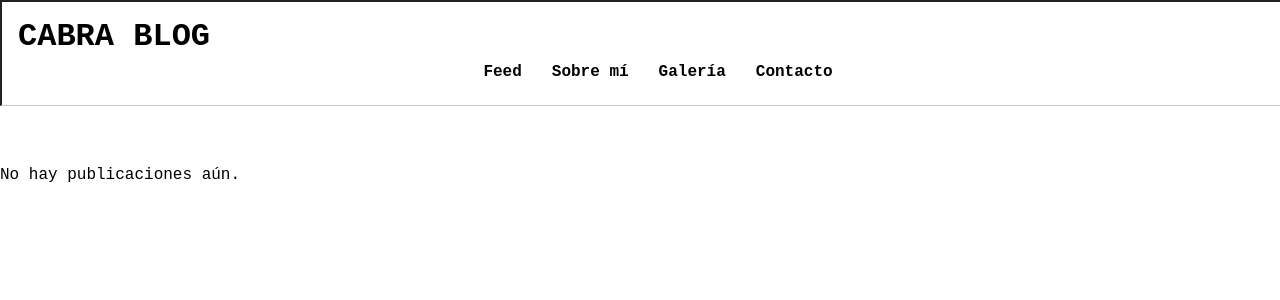
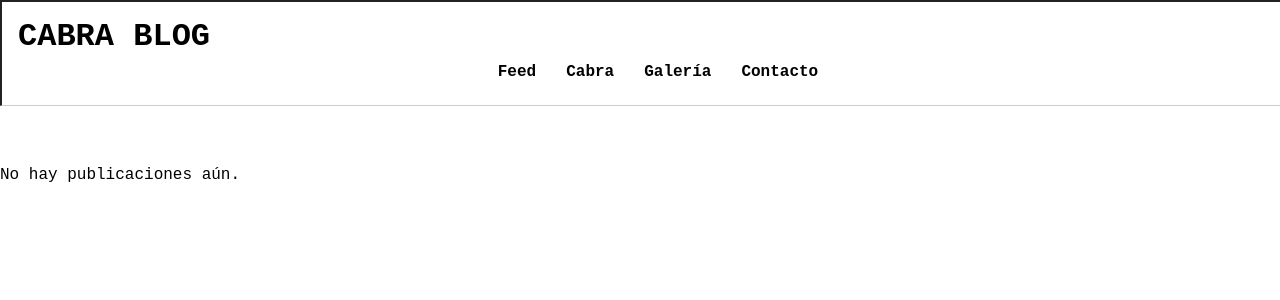
Before and after one commit to cabanell/mi-blog-retro, a Django app: page / in a window 1280 px wide. Shown: the top 300 px of the page. Run offline with Django 5.2, Linux system fonts and the light colour scheme; data that the repository does not hold is empty.

Commit message:
Forzar actualización de base.html

```diff
--- a/blog/templates/blog/base.html
+++ b/blog/templates/blog/base.html
@@ -110,9 +110,10 @@
   <button class="menu-toggle" onclick="document.querySelector('.nav-links').classList.toggle('active')">☰</button>
   <nav class="nav-links">
     <a href="{% url 'feed' %}">Feed</a>
-    <a href="{% url 'sobre_mi' %}">Sobre mí</a>
+    <a href="{% url 'cabra' %}">Cabra</a>
     <a href="{% url 'galeria' %}">Galería</a>
     <a href="{% url 'contacto' %}">Contacto</a>
+
   </nav>
 </header>
 
```
